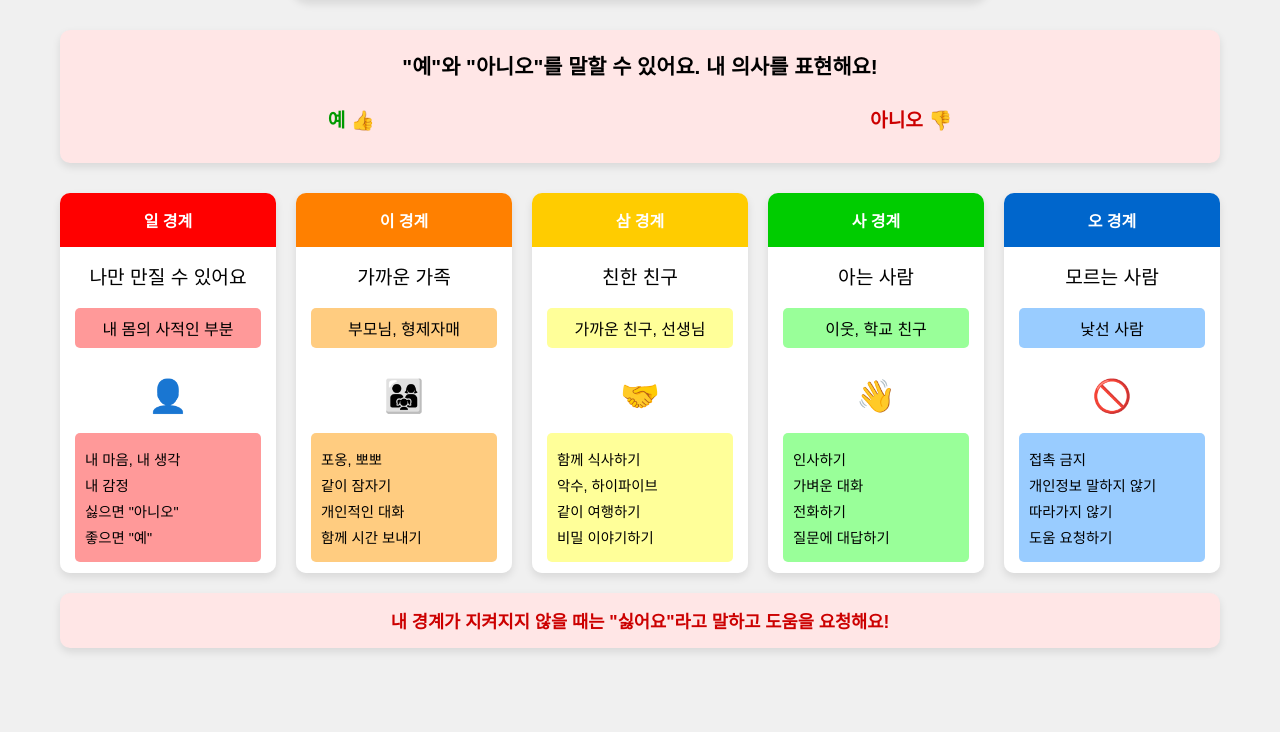
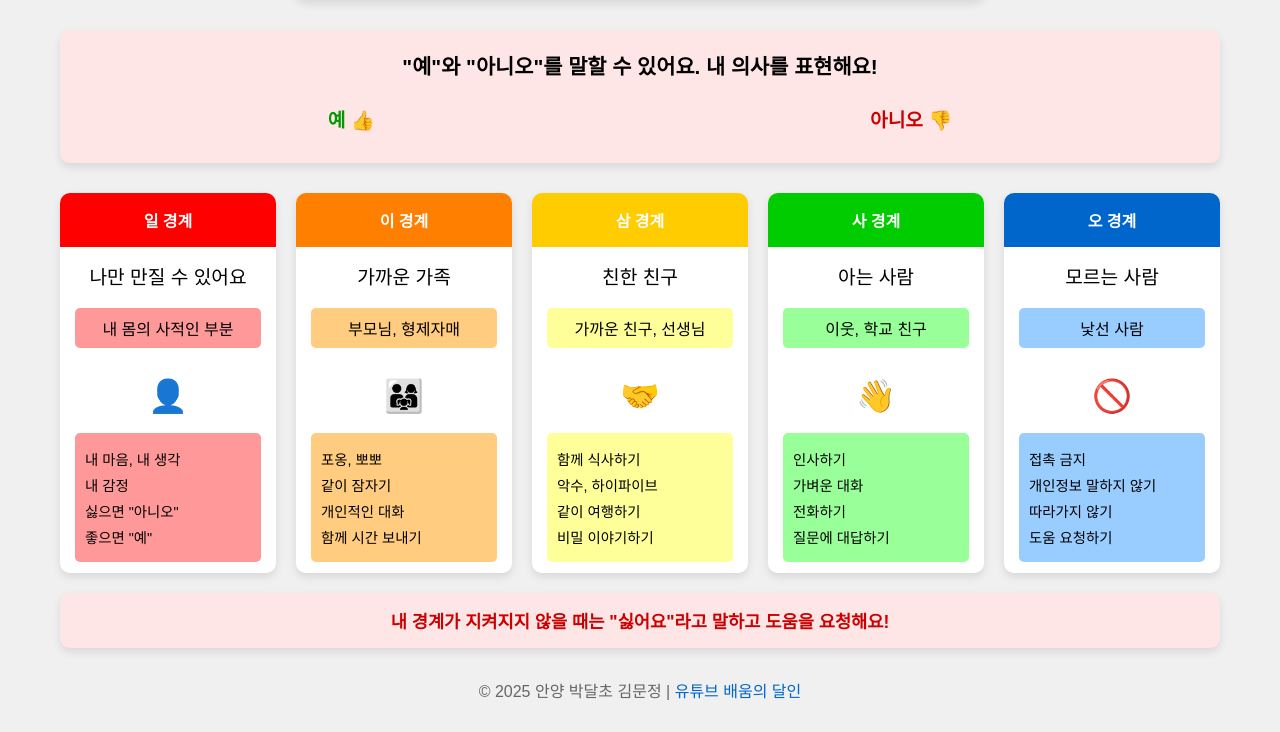
Before and after one commit to reallygood83/boundary, a plain HTML site: page index.html in a window 1280 px wide. Shown: the part 872-1604 px from the top of the page. Before the commit the page ends 1560 px from the top, so only its background shows below. Drawn offline with Linux system fonts and the light colour scheme.

Commit message:
Add copyright footer

```diff
--- a/index.html
+++ b/index.html
@@ -529,6 +529,16 @@
         <div class="footer-message">
             <p class="footer-text">내 경계가 지켜지지 않을 때는 "싫어요"라고 말하고 도움을 요청해요!</p>
         </div>
+
+        <footer style="text-align: center; margin-top: 20px; padding: 10px; color: #666;">
+            <p>© 2025 안양 박달초 김문정 |
+                <a href="https://www.youtube.com/@%EB%B0%B0%EC%9B%80%EC%9D%98%EB%8B%AC%EC%9D%B8-p5v"
+                   target="_blank"
+                   style="color: #0066cc; text-decoration: none;">
+                    유튜브 배움의 달인
+                </a>
+            </p>
+        </footer>
     </div>
 
     <!-- 모달 창 -->
```
